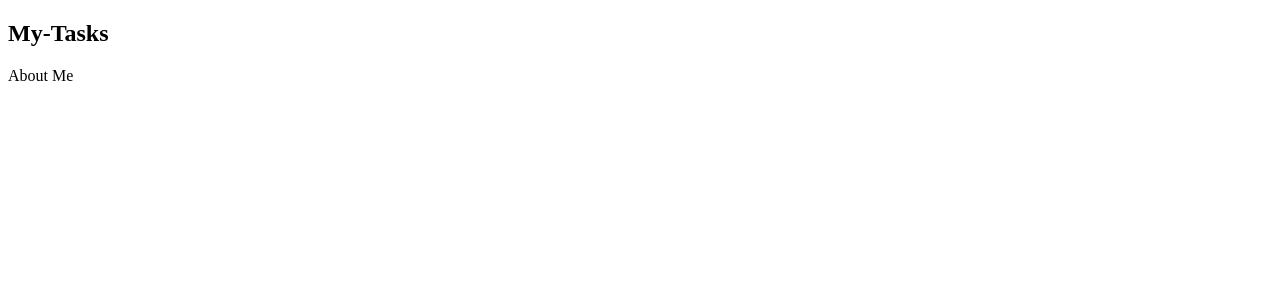
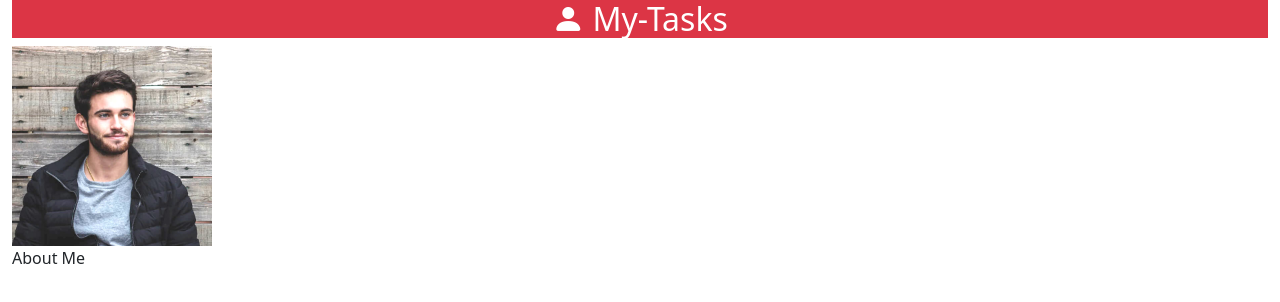
Before and after one commit to Uzma2510/My-Tasks, a website: page index.html in a window 1280 px wide. Drawn offline with nearby package versions, Linux system fonts and the light colour scheme.

Commit message:
Image Updated

```diff
--- a/index.html
+++ b/index.html
@@ -5,9 +5,12 @@
     <meta http-equiv="X-UA-Compatible" content="IE=edge">
     <meta name="viewport" content="width=device-width, initial-scale=1.0">
     <title>Document</title>
+    <link href="https://cdn.jsdelivr.net/npm/bootstrap@5.2.1/dist/css/bootstrap.min.css" rel="stylesheet" integrity="sha384-iYQeCzEYFbKjA/T2uDLTpkwGzCiq6soy8tYaI1GyVh/UjpbCx/TYkiZhlZB6+fzT" crossorigin="anonymous">
+    <link rel="stylesheet" href="https://cdn.jsdelivr.net/npm/bootstrap-icons@1.9.1/font/bootstrap-icons.css">
 </head>
-<body>
-    <h2> My-Tasks</h2>
+<body class="container-fluid">
+    <h2 class="bg-danger text-white text-center"><span class="bi bi-person-fill"></span> My-Tasks</h2>
+    <img src="public/profile.jpg" width="200" height="200">
     <p> About Me</p>
 </body>
 </html>
```
Also changed, not shown: public/profile.jpg (added).
